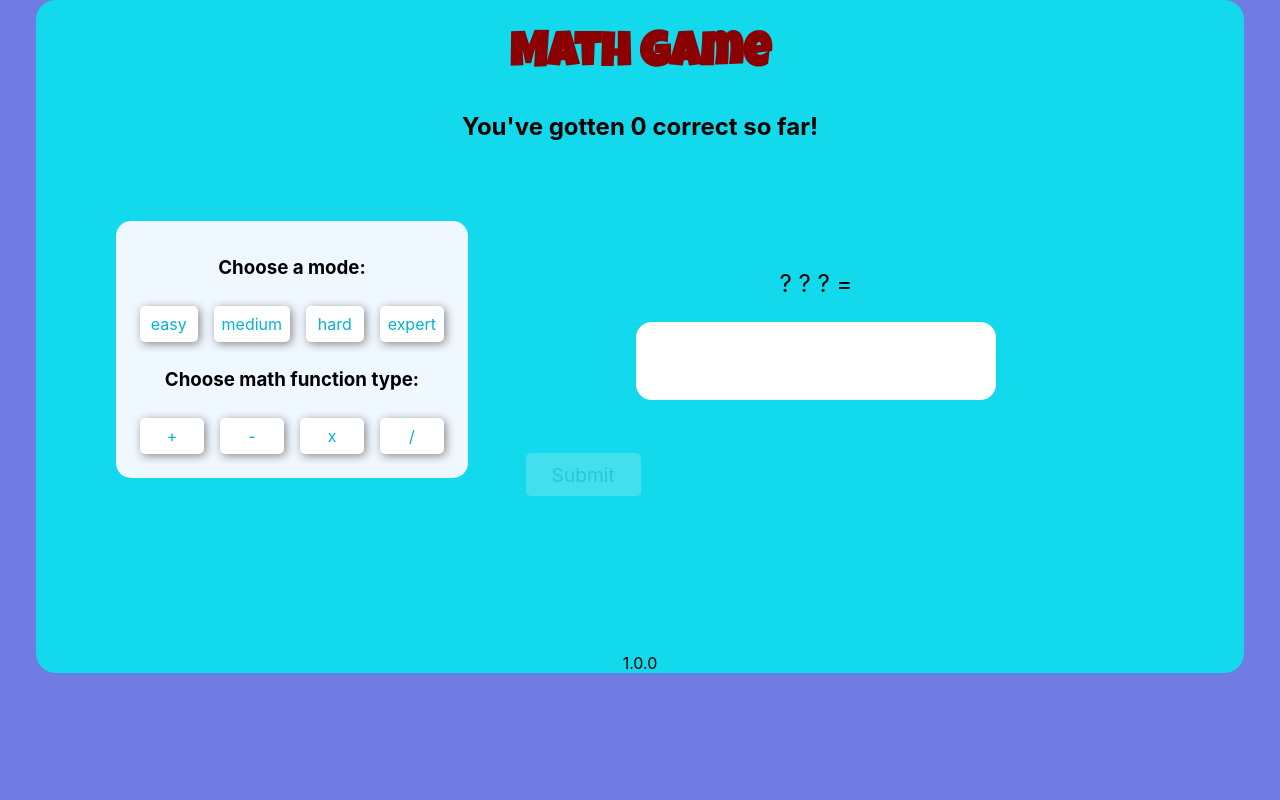
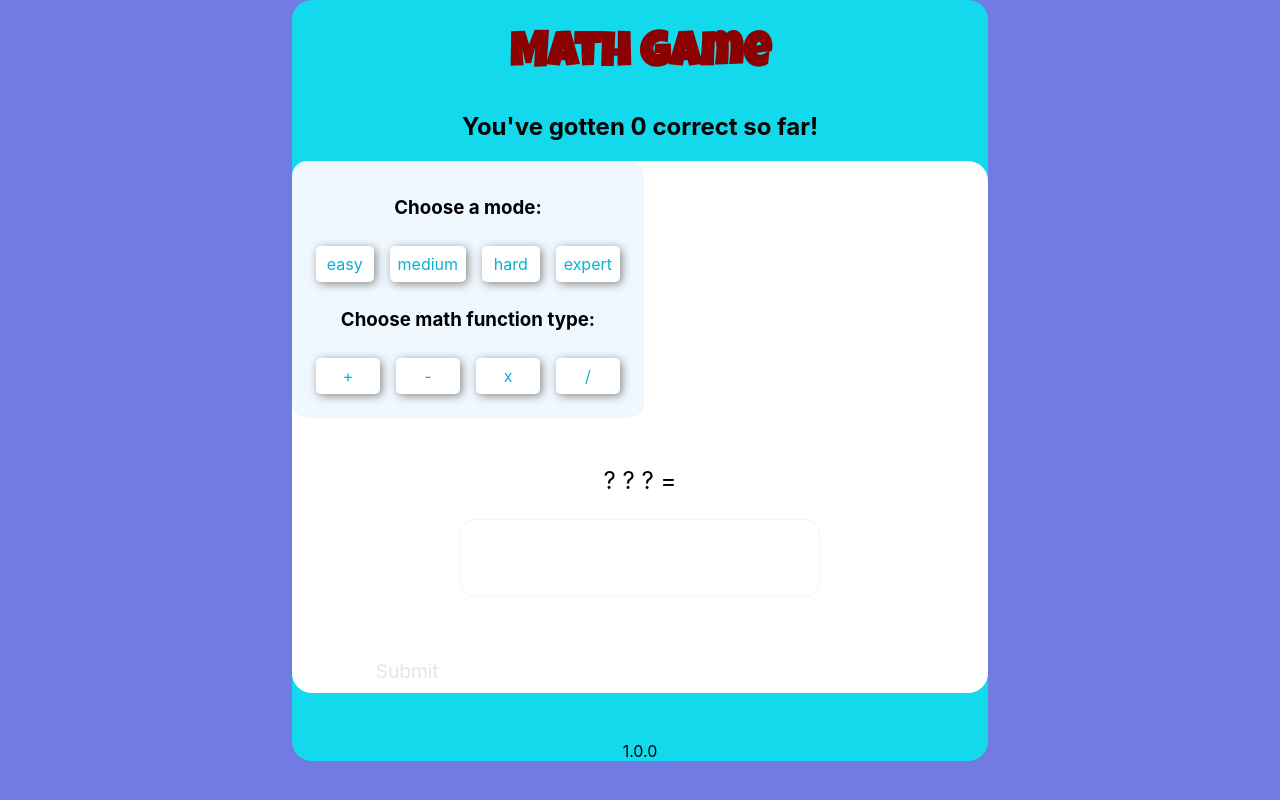
Before and after one commit to liztrenholme/math-app, a React (Create React App) app: page / in a window 1280 px wide. Built offline with nearby package versions, Linux system fonts and the light colour scheme.

Commit message:
styling fixes

```diff
--- a/src/components/main/index.js
+++ b/src/components/main/index.js
@@ -113,7 +113,7 @@ const Main = (props) => {
       <div>
         <h2>You've gotten {correctCount} correct so far!</h2>
       </div>
-      <div style={{ display: 'flex', flexDirection: 'row', margin: '5em' }}>
+      <div style={{backgroundColor: 'white', borderRadius: '20px', width: '100%'}}>
         <div className='settings-box'>
           <div>
             <h3>{mode}</h3>
```
